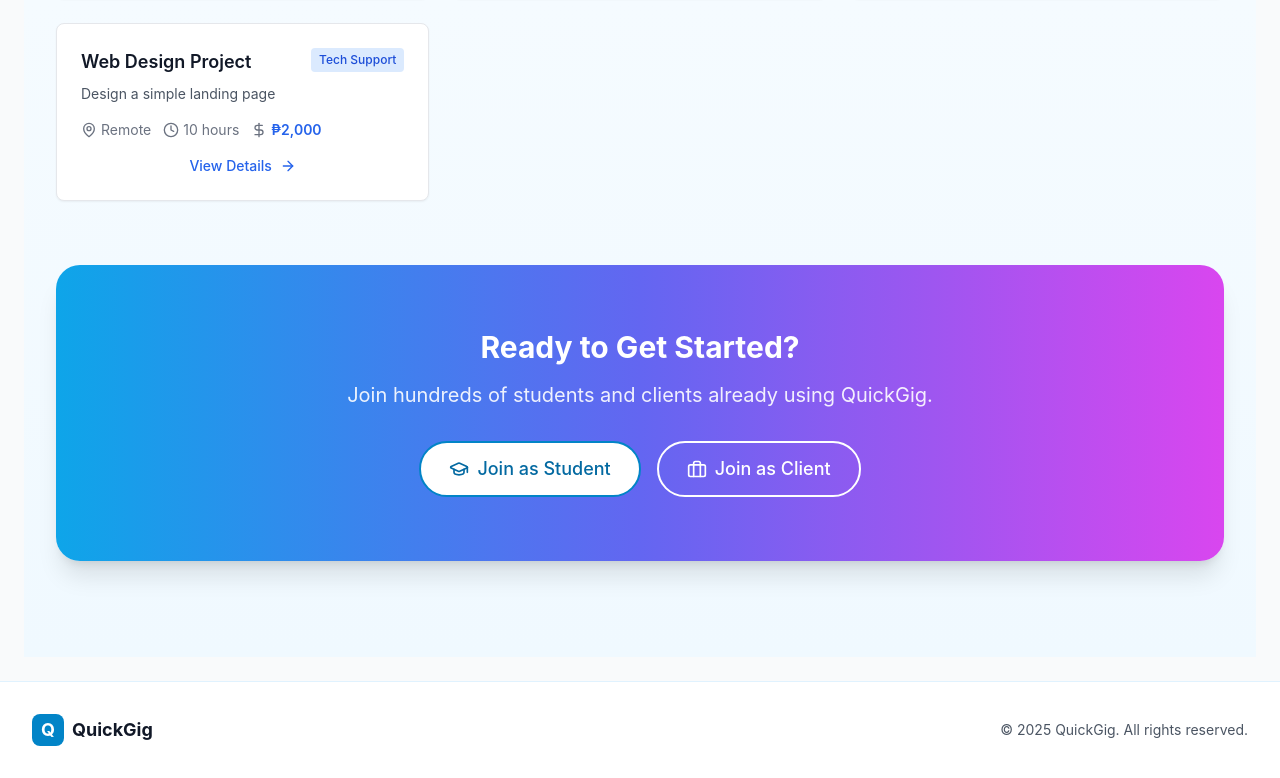
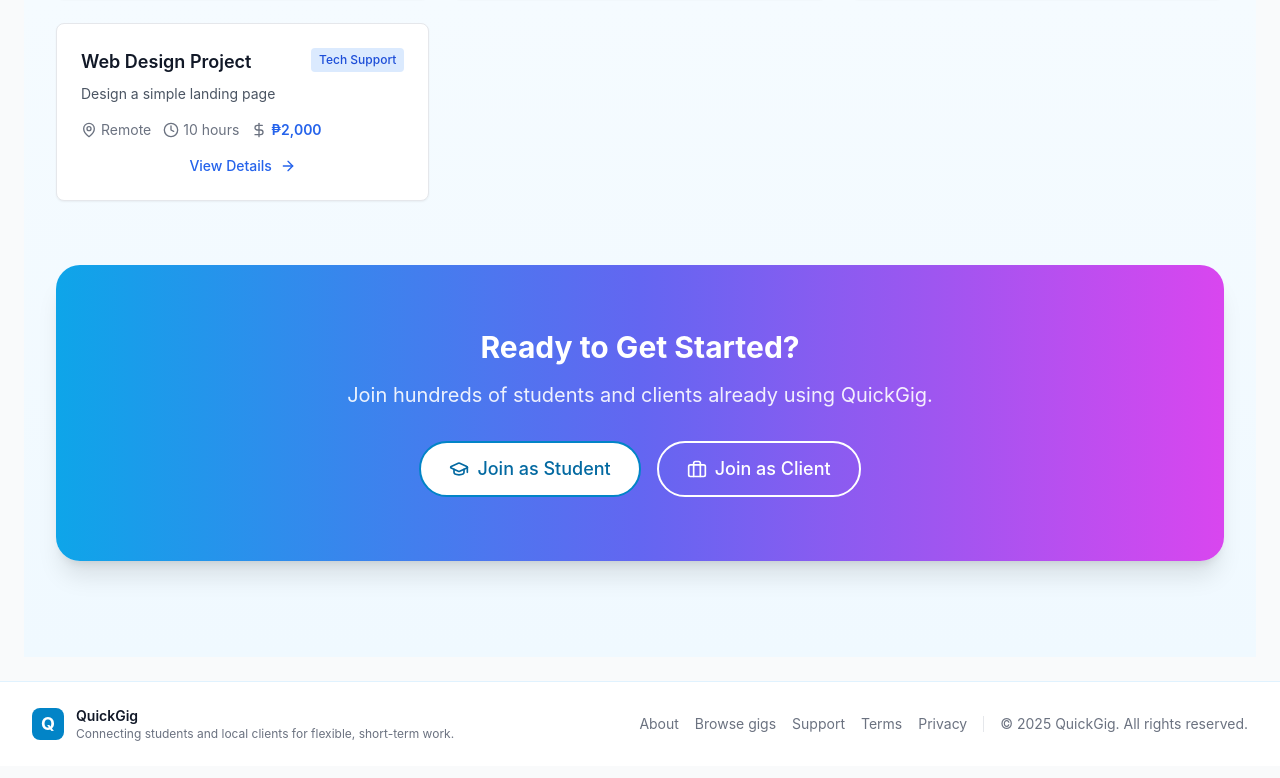
Before and after one commit to Style98k/Capstone, a React (Vite) app in the folder frontend/: page / in a window 1280 px wide. Shown: the part 3360-4138 px from the top of the page. Built offline with nearby package versions, Linux system fonts and the light colour scheme.

Commit message:
new login/reg and landing page

```diff
--- a/frontend/src/components/Layout/Footer.jsx
+++ b/frontend/src/components/Layout/Footer.jsx
@@ -1,17 +1,33 @@
 export default function Footer() {
   return (
     <footer className="bg-white/95 dark:bg-gray-900/90 border-t border-sky-100 dark:border-slate-800 mt-auto">
-      <div className="max-w-7xl mx-auto px-4 sm:px-6 lg:px-8 py-8">
-        <div className="flex flex-col md:flex-row justify-between items-center">
-          <div className="flex items-center gap-2 mb-4 md:mb-0">
+      <div className="max-w-7xl mx-auto px-4 sm:px-6 lg:px-8 py-6">
+        <div className="flex flex-col gap-4 md:flex-row md:items-center md:justify-between">
+          <div className="flex items-center gap-3">
             <div className="w-8 h-8 bg-sky-600 rounded-lg flex items-center justify-center">
               <span className="text-white font-bold text-lg">Q</span>
             </div>
-            <span className="text-lg font-bold text-gray-900 dark:text-white">QuickGig</span>
+            <div>
+              <p className="text-sm font-semibold text-gray-900 dark:text-white">QuickGig</p>
+              <p className="text-xs text-gray-500 dark:text-gray-400">
+                Connecting students and local clients for flexible, short-term work.
+              </p>
+            </div>
           </div>
-          <p className="text-sm text-gray-600 dark:text-gray-400">
-            © {new Date().getFullYear()} QuickGig. All rights reserved.
-          </p>
+
+          <div className="flex flex-wrap items-center gap-4 text-xs sm:text-sm text-gray-500 dark:text-gray-400">
+            <nav className="flex flex-wrap gap-4">
+              <a href="#" className="hover:text-sky-600 transition-colors">About</a>
+              <a href="#" className="hover:text-sky-600 transition-colors">Browse gigs</a>
+              <a href="#" className="hover:text-sky-600 transition-colors">Support</a>
+              <a href="#" className="hover:text-sky-600 transition-colors">Terms</a>
+              <a href="#" className="hover:text-sky-600 transition-colors">Privacy</a>
+            </nav>
+            <span className="hidden md:inline-block h-4 w-px bg-gray-200 dark:bg-slate-700" />
+            <p className="text-xs sm:text-sm">
+              © {new Date().getFullYear()} QuickGig. All rights reserved.
+            </p>
+          </div>
         </div>
       </div>
     </footer>
--- a/frontend/src/components/Shared/Footer.jsx
+++ b/frontend/src/components/Shared/Footer.jsx
@@ -4,7 +4,19 @@ import { Link } from 'react-router-dom';
 export default function Footer() {
   return (
     <footer className="bg-white/95 border-t border-sky-100">
-      <div className="max-w-7xl mx-auto py-12 px-4 overflow-hidden sm:px-6 lg:px-8">
+      <div className="max-w-7xl mx-auto py-10 px-4 overflow-hidden sm:px-6 lg:px-8 space-y-6">
+        <div className="flex flex-col items-center gap-2 text-center">
+          <div className="flex items-center gap-2">
+            <div className="w-8 h-8 bg-sky-600 rounded-lg flex items-center justify-center">
+              <span className="text-white font-bold text-lg">Q</span>
+            </div>
+            <span className="text-base font-semibold text-gray-900">QuickGig</span>
+          </div>
+          <p className="text-xs sm:text-sm text-gray-500 max-w-xl">
+            A simple way for students to earn from flexible gigs and for local clients to find trusted help.
+          </p>
+        </div>
+
         <nav
           className="-mx-5 -my-2 flex flex-wrap justify-center"
           aria-label="Footer"
```
